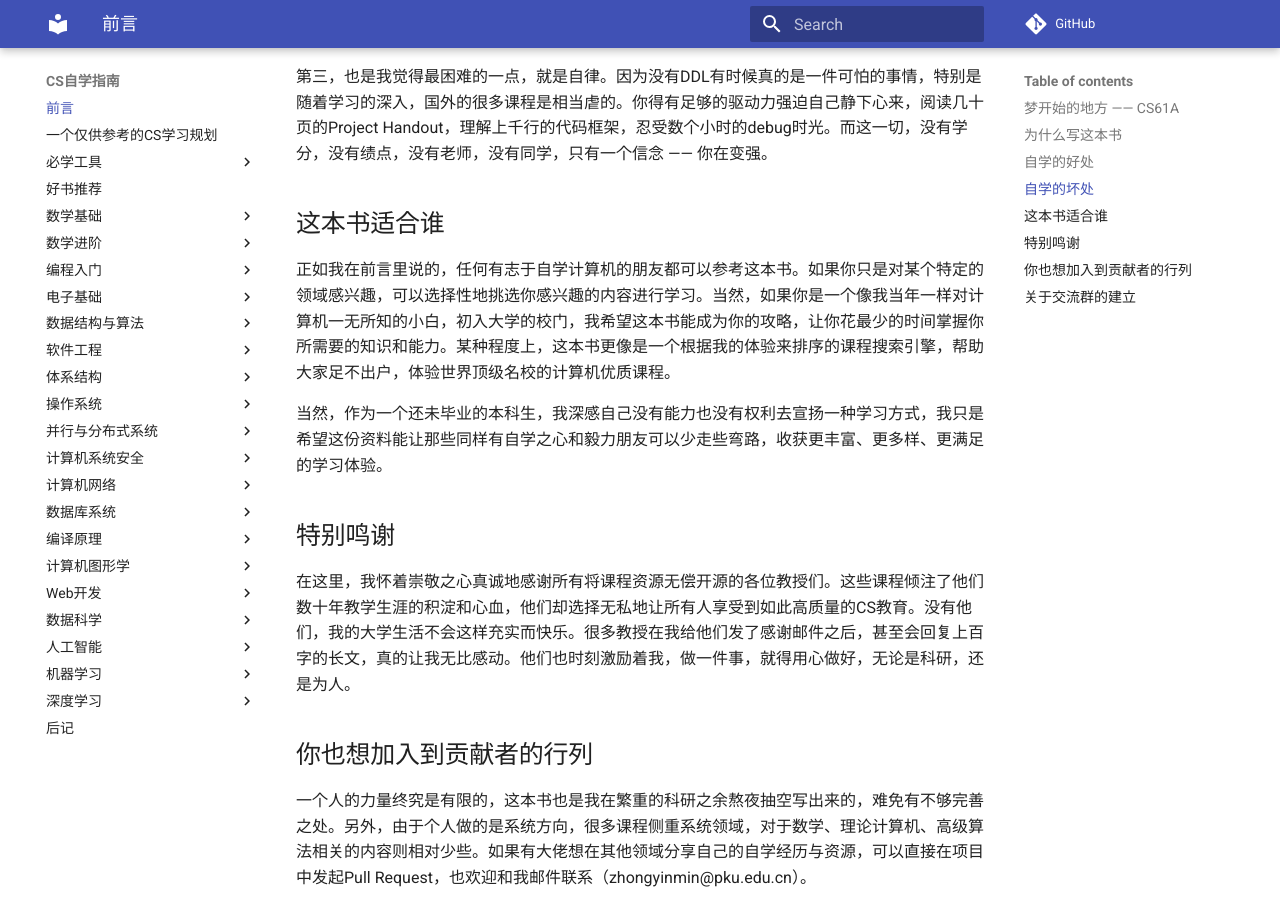
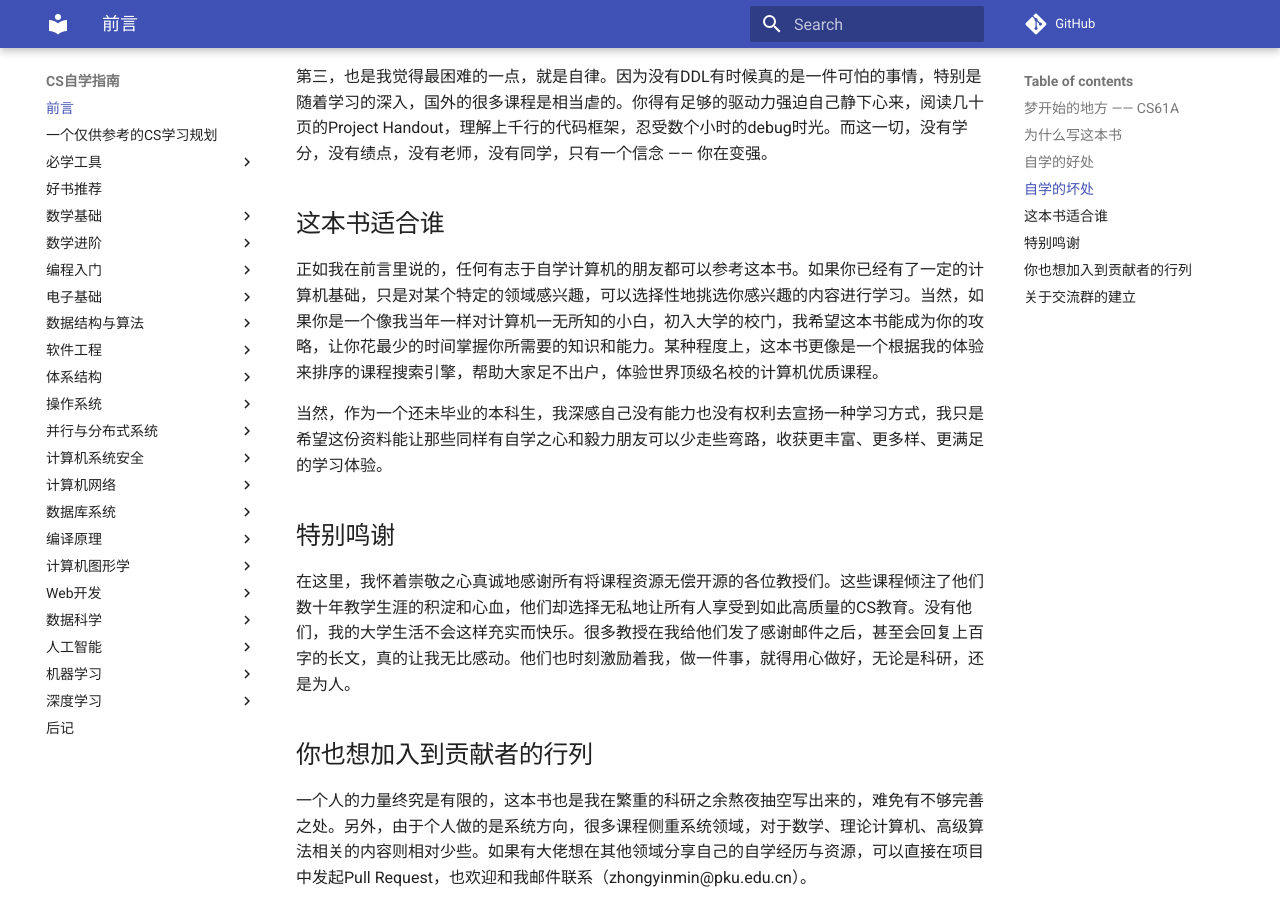
Before and after one commit to PKUFlyingPig/cs-self-learning, an MkDocs documentation site: the page built from docs/index.md, in a window 1280 px wide and 900 px high, scrolled down 3039 px. Built offline with MkDocs 1.6.1 and Material for MkDocs 9.7.7, drawn with Linux system fonts in a browser that asks for light colours; comment, search, counter and statistics services are not loaded.

```diff
--- a/docs/index.md
+++ b/docs/index.md
@@ -63,7 +63,7 @@
 第三，也是我觉得最困难的一点，就是自律。因为没有DDL有时候真的是一件可怕的事情，特别是随着学习的深入，国外的很多课程是相当虐的。你得有足够的驱动力强迫自己静下心来，阅读几十页的Project Handout，理解上千行的代码框架，忍受数个小时的debug时光。而这一切，没有学分，没有绩点，没有老师，没有同学，只有一个信念 —— 你在变强。
 
 ## 这本书适合谁
-正如我在前言里说的，任何有志于自学计算机的朋友都可以参考这本书。如果你只是对某个特定的领域感兴趣，可以选择性地挑选你感兴趣的内容进行学习。当然，如果你是一个像我当年一样对计算机一无所知的小白，初入大学的校门，我希望这本书能成为你的攻略，让你花最少的时间掌握你所需要的知识和能力。某种程度上，这本书更像是一个根据我的体验来排序的课程搜索引擎，帮助大家足不出户，体验世界顶级名校的计算机优质课程。
+正如我在前言里说的，任何有志于自学计算机的朋友都可以参考这本书。如果你已经有了一定的计算机基础，只是对某个特定的领域感兴趣，可以选择性地挑选你感兴趣的内容进行学习。当然，如果你是一个像我当年一样对计算机一无所知的小白，初入大学的校门，我希望这本书能成为你的攻略，让你花最少的时间掌握你所需要的知识和能力。某种程度上，这本书更像是一个根据我的体验来排序的课程搜索引擎，帮助大家足不出户，体验世界顶级名校的计算机优质课程。
 
 当然，作为一个还未毕业的本科生，我深感自己没有能力也没有权利去宣扬一种学习方式，我只是希望这份资料能让那些同样有自学之心和毅力朋友可以少走些弯路，收获更丰富、更多样、更满足的学习体验。
 
```
Also changed, not shown: docs/CS学习规划.md (+2 -0 lines).
